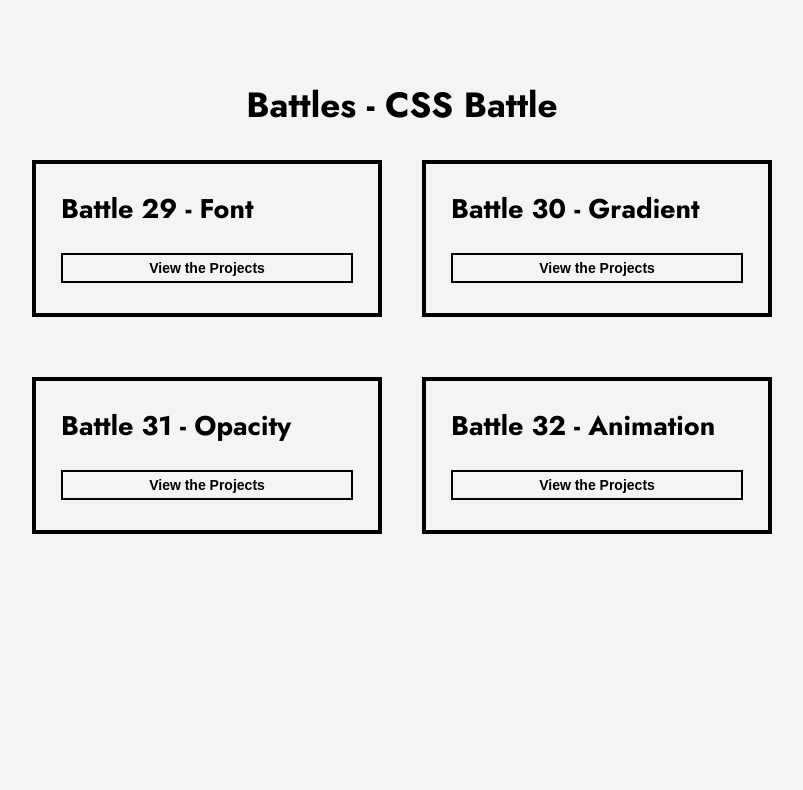
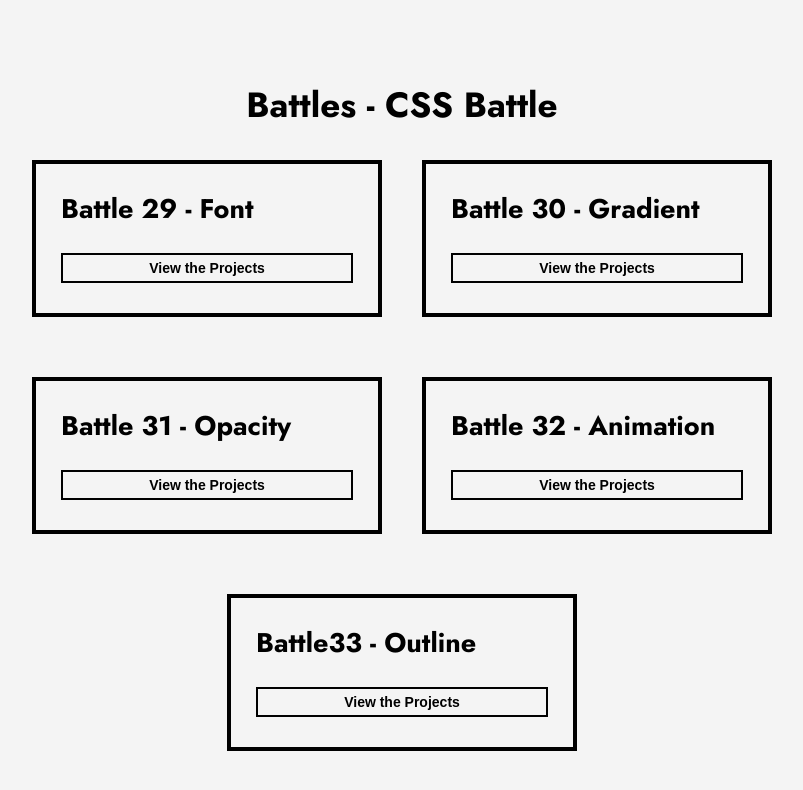
Before and after one commit to katayoon-rb/CSSBattles-v2, a React (Create React App) app: page /Battles in a window 1280 px wide. Shown: the top 790 px of the page, without its empty margins (238-1041 px from the left). Built offline with nearby package versions, Linux system fonts and the light colour scheme.

Commit message:
Update index.js

```diff
--- a/src/components/Battles/index.js
+++ b/src/components/Battles/index.js
@@ -9,6 +9,7 @@
                 <Card title="Battle 30 - Gradient" />
                 <Card title="Battle 31 - Opacity" />
                 <Card title="Battle 32 - Animation" />
+                <Card title="Battle33 - Outline" />
             </div>
         </div>
     );
```
